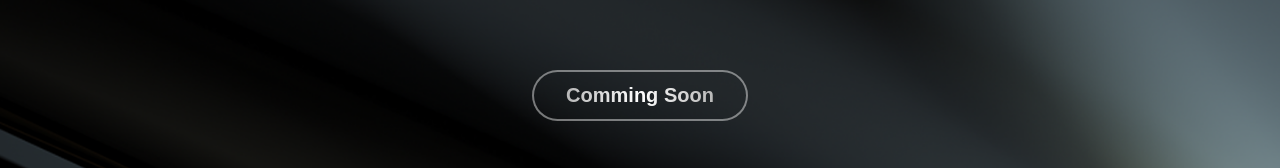
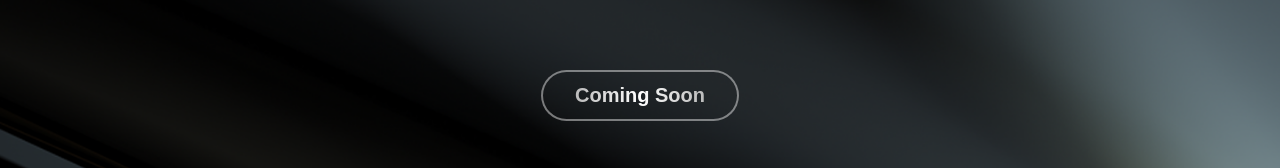
Before and after one commit to Labib591/siliconx, a plain HTML site: page index.html in a window 1280 px wide. Shown: the part 232-400 px from the top of the page. Drawn offline with Linux system fonts and the light colour scheme; a web font is replaced by a local one.

Commit message:
Please enter the commit message for your changes. Lines starting with '#' will be ignored, and an empty message aborts the commit.
On branch main
Your branch is up to date with 'origin/main'.

Changes to be committed:
	modified:   index.html

```diff
--- a/index.html
+++ b/index.html
@@ -30,7 +30,7 @@
          </nav>
     </header>
     <div class="soon">
-        <button>Comming Soon</button>
+        <button>Coming Soon</button>
         <h1>We’re Launching Soon!</h1>
         <h3>Something amazing is coming your way soon.</h3>
     </div>
```
